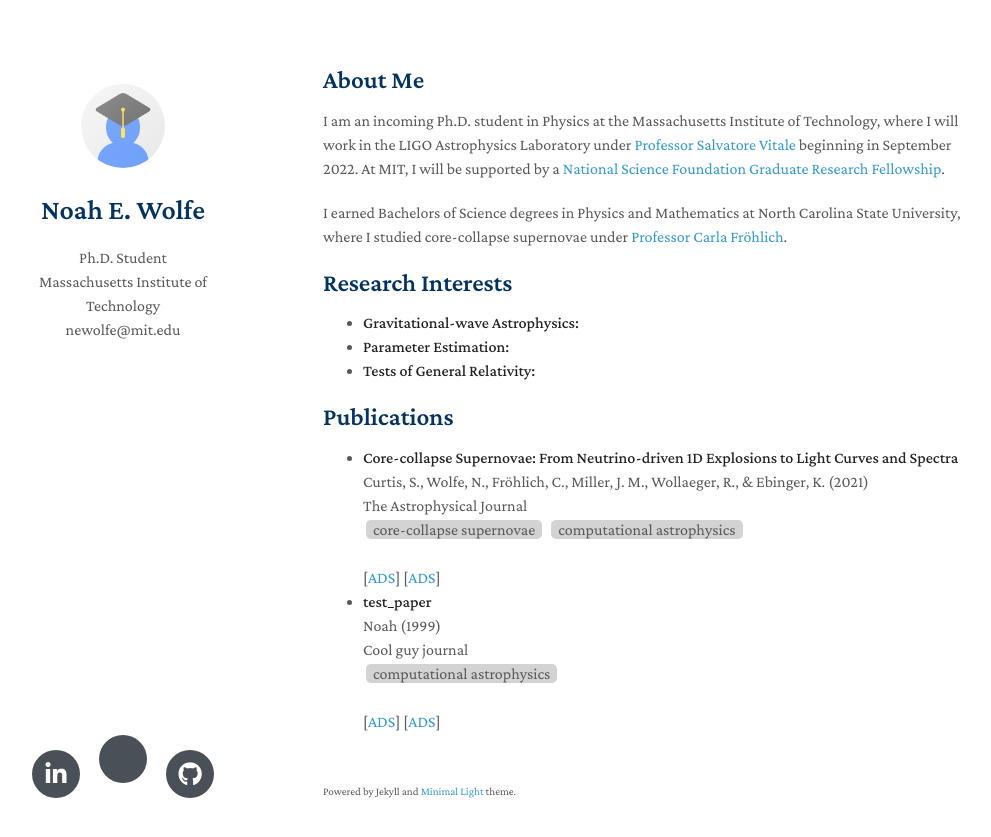
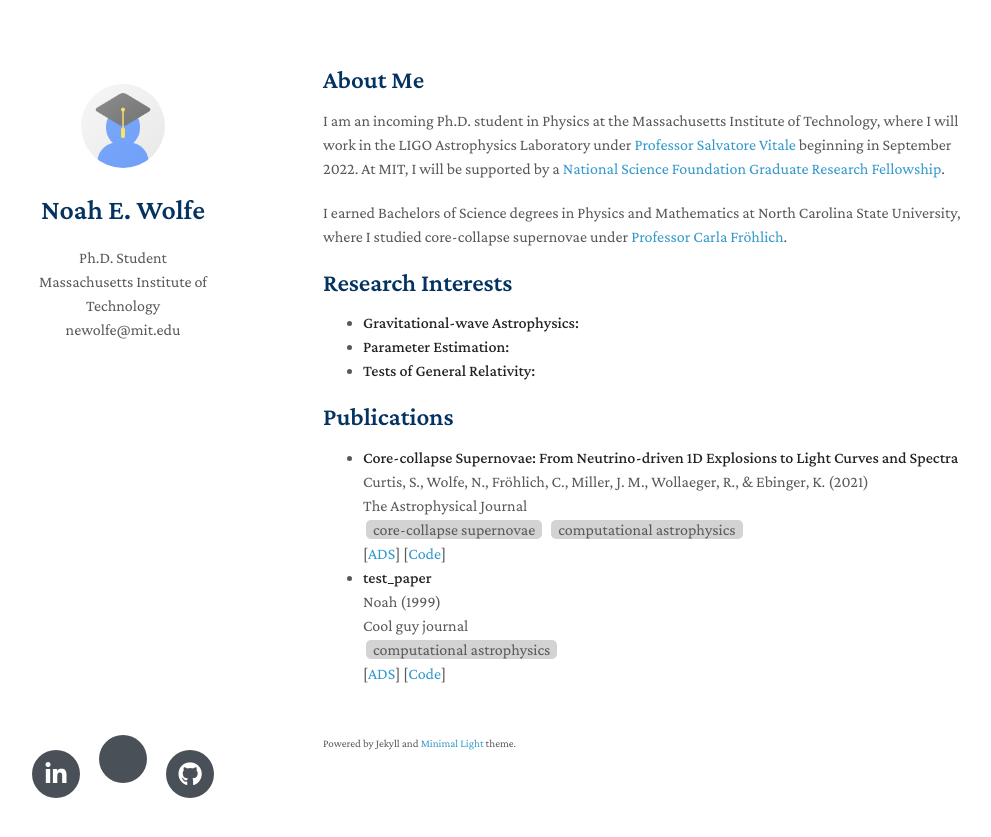
Before and after one commit to noahewolfe/noahewolfe.github.io, a Jekyll site: the page built from index.md, in a window 1280 px wide. Shown: the top 837 px of the page, without its empty margins (147-1138 px from the left). Built offline with Jekyll 4.4.1, drawn with Linux system fonts in a browser that asks for light colours; nearby versions of some CDN libraries; a style sheet for code colours, icons or effects is not loaded; our own code applies the rules of GitHub Pages for plain Markdown files.

Commit message:
Fixed checking if fields exist with reasonable values

```diff
--- a/_includes/papers.html
+++ b/_includes/papers.html
@@ -13,15 +13,15 @@
                     <div class="topictag">{{ tag }}</div>
                 {% endfor %}
                 <br>
-                {% if paper.summary %}
+                {% if paper.summary && paper.summary != "" %}
                     <p>{{ paper.summary }}</p>
+                    <br>
                 {% endif %}
-                <br>
-                {% if paper.ads_link %}
+                {% if paper.ads_link && paper.ads_link != "" %}
                     [<a href="{{ paper.ads_link }}">ADS</a>]
                 {% endif %}
-                {% if paper.code_link %}
-                    [<a href="{{ paper.code_link }}">ADS</a>]
+                {% if paper.code_link && paper.code_link != "" %}
+                    [<a href="{{ paper.code_link }}">Code</a>]
                 {% endif %}
             </li>
         {% endfor %}
```
